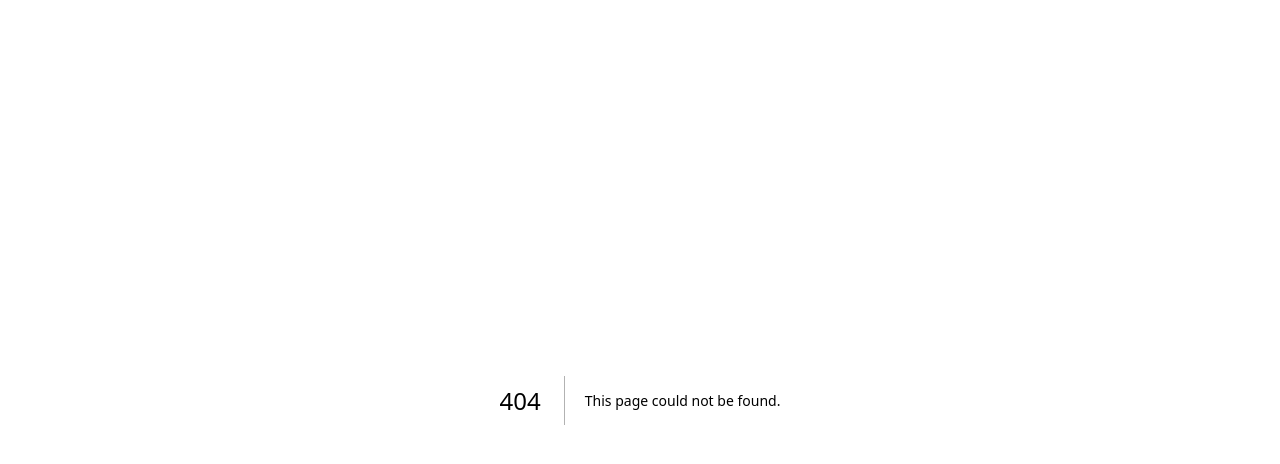
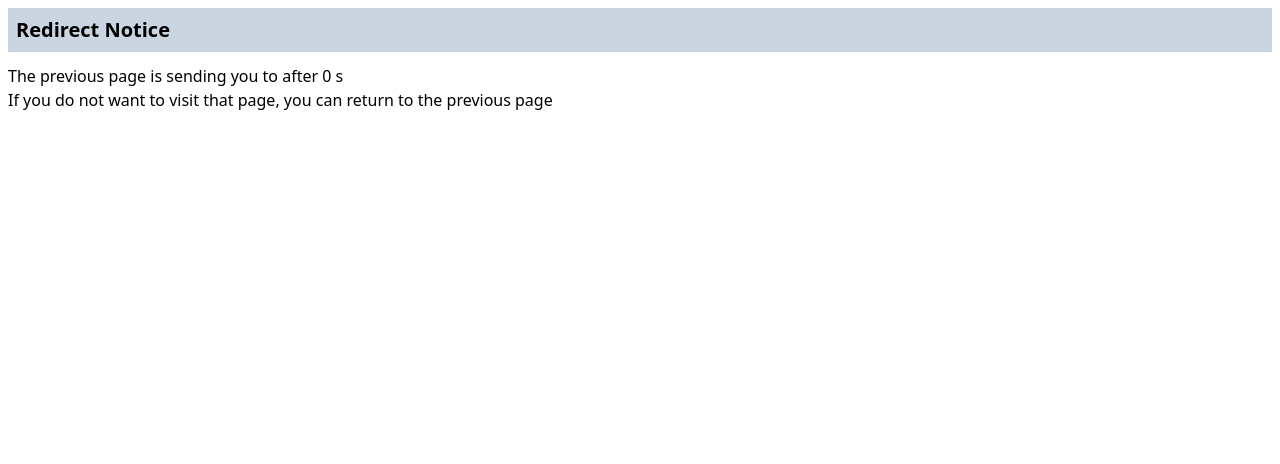
Before and after one commit to phucpham3mservice/sof-team, a Next.js app: page /bypass in a window 1280 px wide. Before the commit this address had no page. Shown: the top 464 px of the page. Built offline with nearby package versions, Linux system fonts and the light colour scheme.

Commit message:
add bypass page

```diff
--- /dev/null
+++ b/src/pages/bypass.tsx
@@ -0,0 +1,40 @@
+import { useRouter } from "next/router";
+import React from "react";
+
+export default function ByPass() {
+  const router = useRouter();
+  const { url } = router.query;
+  const [counter, setCounter] = React.useState(5);
+
+  React.useEffect(() => {
+    const timer =
+      counter > 0 && setInterval(() => setCounter(counter - 1), 1000);
+    return () => clearInterval(timer as any);
+  }, [counter]);
+
+  React.useEffect(() => {
+    if (url) {
+      setTimeout(() => {
+        window.location.replace(url as string);
+      }, 5000);
+    }
+  }, [url]);
+
+  return (
+    <div className="p-2">
+      <div className="p-2 text-xl font-semibold bg-slate-300">
+        Redirect Notice
+      </div>
+      <div className="py-3">
+        <div className="">
+          The previous page is sending you to <a href={url as string}>{url}</a>{" "}
+          after {counter} s
+        </div>
+        <div>
+          If you do not want to visit that page, you can{" "}
+          <a href="#">return to the previous page</a>
+        </div>
+      </div>
+    </div>
+  );
+}
```
